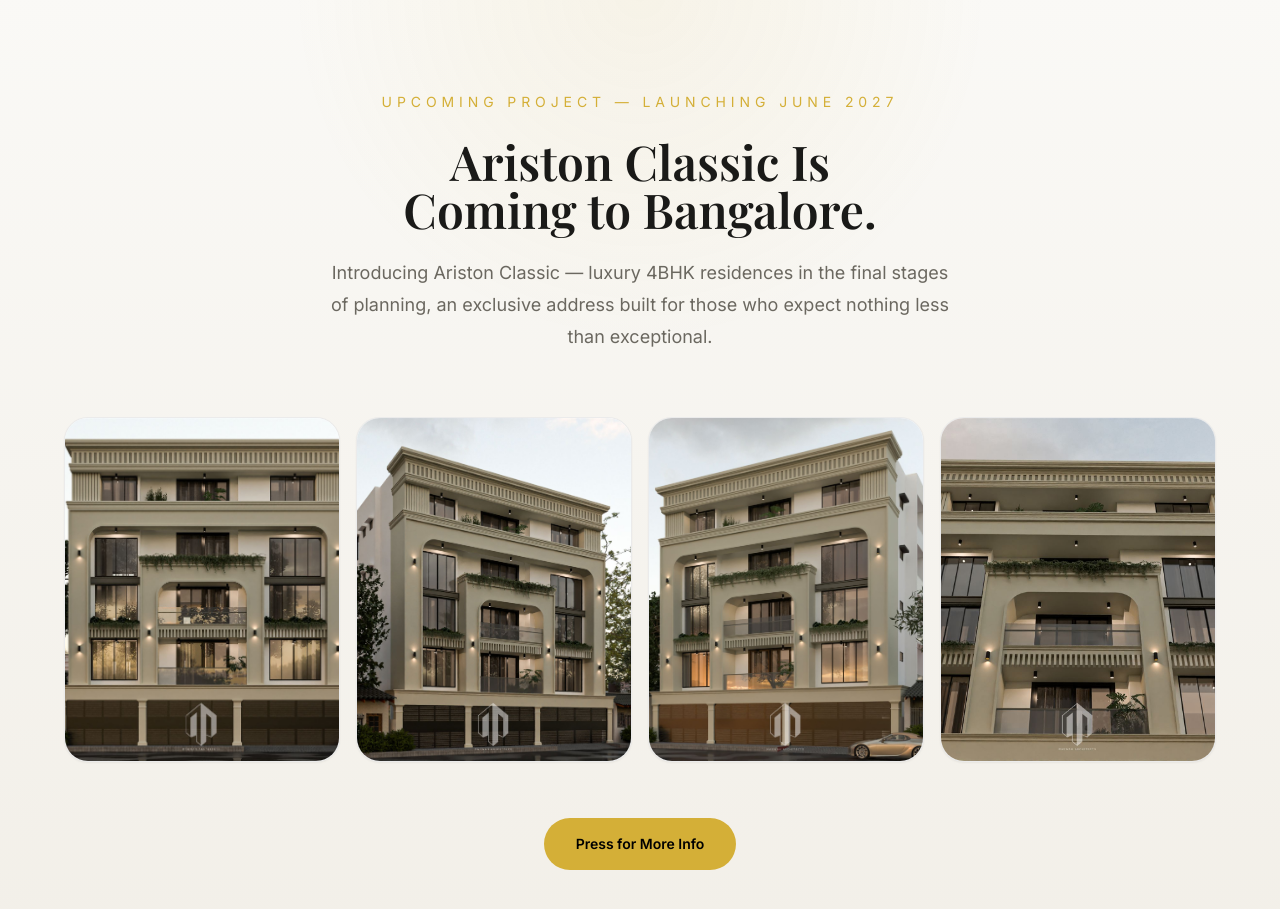
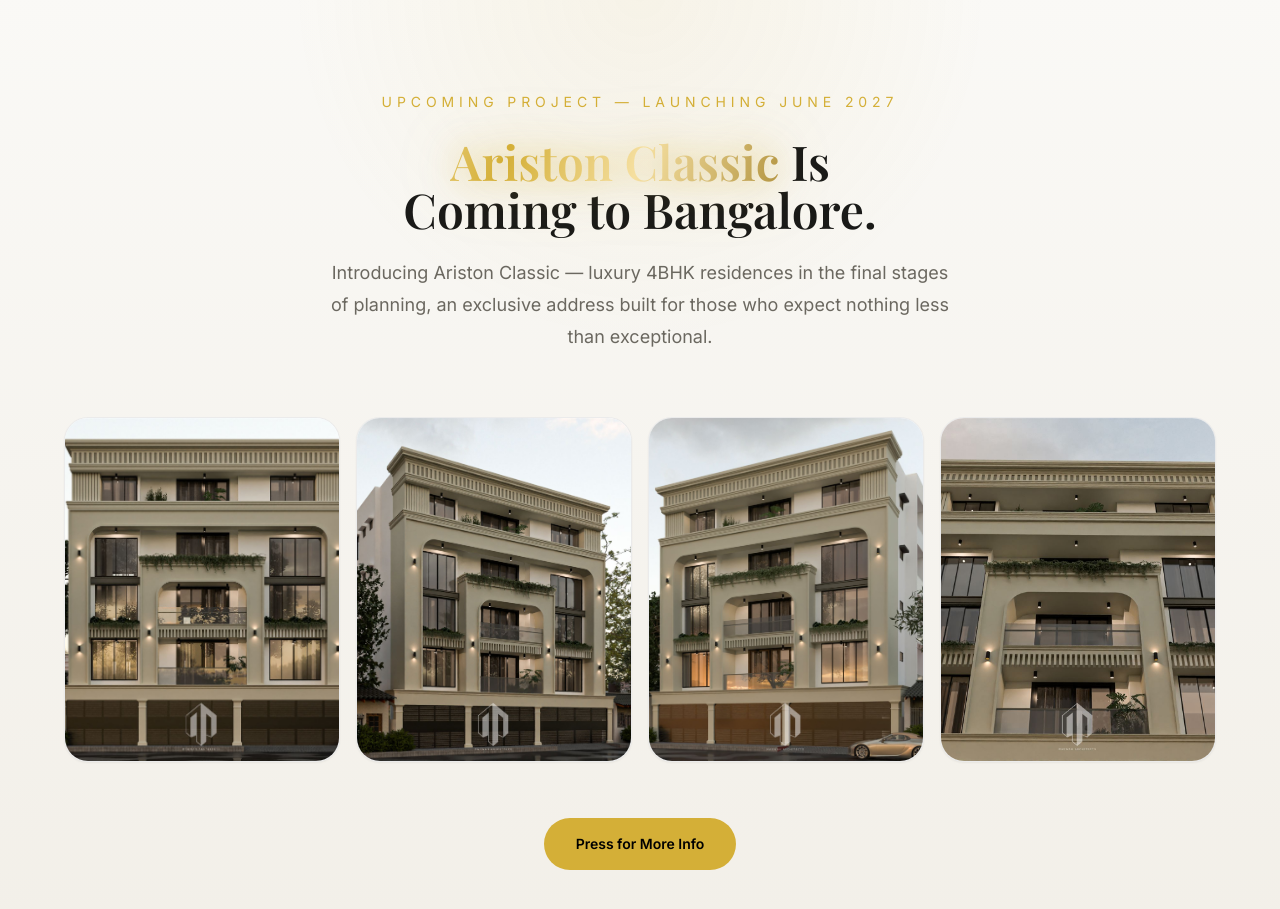
Before and after one commit to RAYYAN01/Abdul-rehman-website, a Next.js app: page / in a window 1280 px wide. Shown: the part 920-1829 px from the top of the page. Built offline with nearby package versions, Linux system fonts and the light colour scheme.

Commit message:
Add gold glow shimmer effect to Ariston Classic heading text
Co-Authored-By: Claude Sonnet 5 <noreply@anthropic.com>

```diff
--- a/app/globals.css
+++ b/app/globals.css
@@ -69,4 +69,29 @@ html, body { min-height: 100%; }
   .font-display {
     font-family: var(--font-playfair, 'Playfair Display', Georgia, serif);
   }
+  .gold-glow-text {
+    background: linear-gradient(110deg, #9c7a20 0%, #f5dfa0 30%, #D4AF37 50%, #f5dfa0 70%, #9c7a20 100%);
+    background-size: 200% auto;
+    -webkit-background-clip: text;
+    background-clip: text;
+    color: transparent;
+    animation: gold-glow-pulse 5s ease-in-out infinite;
+  }
+  @media (prefers-reduced-motion: reduce) {
+    .gold-glow-text {
+      animation: none;
+      filter: drop-shadow(0 0 14px rgba(212, 175, 55, 0.4));
+    }
+  }
 }
+
+@keyframes gold-glow-pulse {
+  0%, 100% {
+    background-position: 0% center;
+    filter: drop-shadow(0 0 8px rgba(212, 175, 55, 0.3)) drop-shadow(0 0 18px rgba(212, 175, 55, 0.15));
+  }
+  50% {
+    background-position: 100% center;
+    filter: drop-shadow(0 0 16px rgba(212, 175, 55, 0.55)) drop-shadow(0 0 32px rgba(212, 175, 55, 0.3));
+  }
+}
--- a/components/HomeClient.tsx
+++ b/components/HomeClient.tsx
@@ -219,7 +219,7 @@ export default function HomeClient() {
         <div className="mx-auto max-w-3xl space-y-5 text-center sm:space-y-6">
           <span className="text-sm uppercase tracking-[0.35em] text-[#D4AF37]">Upcoming Project — Launching June 2027</span>
           <h2 className="text-3xl font-semibold leading-tight text-[#1A1A18] sm:text-5xl">
-            Ariston Classic Is Coming to Bangalore.
+            <span className="gold-glow-text">Ariston Classic</span> Is Coming to Bangalore.
           </h2>
           <p className="mx-auto max-w-2xl text-lg leading-8 text-[#6B6860]">
             Introducing Ariston Classic — luxury 4BHK residences in the final stages of planning, an exclusive address built for those who expect nothing less than exceptional.
```
